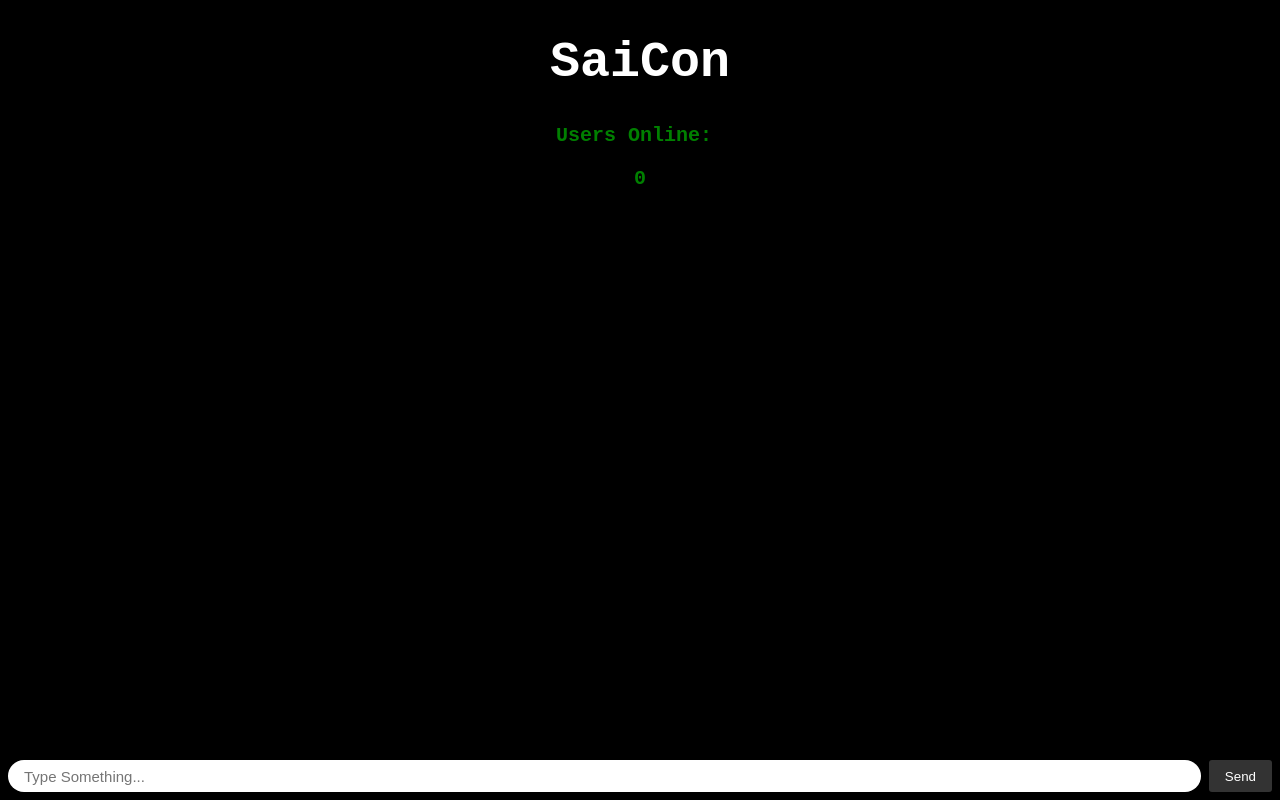
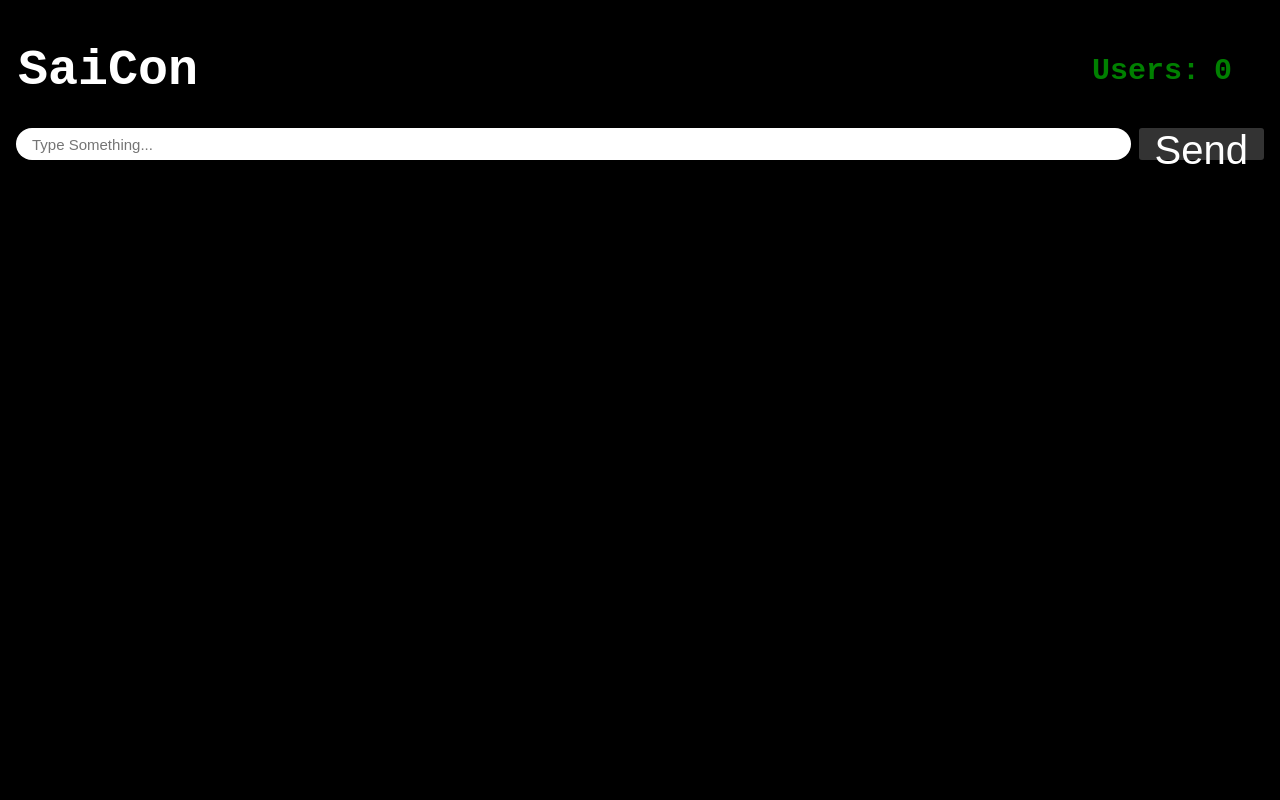
Before and after one commit to ATOMMAX-2001/SaiCon, a website: page index.html in a window 1280 px wide. Drawn offline with nearby package versions, Linux system fonts and the light colour scheme; no server answers.

Commit message:
Update index.html

```diff
--- a/index.html
+++ b/index.html
@@ -4,12 +4,99 @@
     <title>SaiCon</title>
 </head>
 <style type="text/css">
+  @media screen and (min-width: 400px)
+    {
+      body{
+        background-color: black;
+      }
+      .title{
+        font-size:80px;
+        color: white;
+        font-family: monospace;
+        font-weight: bold;
+        text-indent: 10px;
+      }
+      .user-field{
+      float:right;
+    }
+    .online-name,.online-value{
+      color:green;font-size:50px;
+      position: absolute;
+    }
+    .online-value{
+      right: 3rem;
+      top:1%;
+    }
+    .online-name{
+      right:5rem;
+      top:1%;
+    }
+    form{
+         background: rgba(0, 0, 0, 0.15);
+          padding: 0.25rem;
+          position: relative;
+          bottom: 0;
+          left: 0;
+          right: 0;
+          display: flex;
+          height: 3rem;
+          box-sizing: border-box;
+          backdrop-filter: blur(10px);
+    }
+    input{
+        border: none;
+        padding: 0 1rem;
+        flex-grow: 1;
+        border-radius: 2rem;
+        margin: 0.25rem;
+        font-size: 40px;
+        height: 3rem;
+    }
+     button{
+        background: #333;
+        border: none;
+        font-size:40px;
+        padding: 0 1rem;
+        margin: 0.25rem;
+        border-radius: 3px;
+        outline: none; color: #fff;
+    }
+    li{
+        color:white;
+        padding: 5px 10px;
+        background-color: purple;
+        list-style-type:none;
+        border-radius: 20px;
+        width: auto;
+        height: auto;
+        min-height: 1%;
+        min-width: 10%;
+        max-width: 30%;
+        margin-bottom: 1%;
+        overflow-wrap:break-word;
+        font-size:35px;
+    }
+    .sticky {
+    position: sticky;
+    top: 0;
+   }
+   .sticky + form {
+    padding-top: 20px;
+   }
+      header{
+      display: flex;
+      height: 10rem;
+      background-color: aqua;
+    }
+    }
+    @media only screen and (min-width:1000px){
     .title{
         font-size: 50px;
         font-family: monospace;
         color: white;
         font-weight: bold;
     }
+
     body{
         background-color: black;
     }
@@ -20,11 +107,12 @@
         border-radius: 2rem;
         margin: 0.25rem;
         font-size: 15px;
+        height: auto;
     }
     form{
          background: rgba(0, 0, 0, 0.15);
           padding: 0.25rem;
-          position: fixed;
+          position: relative;
           bottom: 0;
           left: 0;
           right: 0;
@@ -54,25 +142,66 @@
         max-width: 30%;
         margin-bottom: 1%;
         overflow-wrap:break-word;
+        font-size:18px;
     }
+    header{
+      display: flex;
+      height: 6rem;
+      background-color: aqua;
+    }
+    .user-field{
+      float:right;
+    }
+    .online-name,.online-value{
+      color:green;font-size:30px;
+      position: absolute;
+    }
+    .online-value{
+      right: 3rem;
+      top:3%;
+    }
+    .online-name{
+      right:5rem;
+      top:3%;
+    }
+    .sticky {
+    position: sticky;
+    top: 0;
+  }
+  .sticky + form {
+    padding-top: 20px;
+  }
+  }
+
 </style>
 <body>
-    <header>
-        <center><h1 class="title">SaiCon</h1></center>
-        <div>
-        <center><pre><h3 style="color:green;font-size:20px;">Users Online: <h3 id='userCount' style="color:green;font-size:20px;">0</h3></h3></pre></center>
+    <header id="saicon-head"style="background-color:black">
+        <h1 class="title">SaiCon</h1>
+        <div class="user-field">
+        <pre><h3 class="online-name" style="">Users:<h3 id='userCount' class="online-value">0</h3></h3></pre>
         </div>
     </header>
     <main>
         <ul id="message"></ul>
-        <form id="form">
+         <form id="form">
             <input id="input" type="text" name="user_message" placeholder="Type Something...">
             <button>Send</button>
         </form>
     </main>
+
 </body>
 <script src="/socket.io/socket.io.js"></script>
 <script>
+  window.onscroll = function() {stay_idiot()};
+  var header = document.getElementById("saicon-head");
+  var sticky = header.offsetTop;
+  function stay_idiot() {
+  if (window.pageYOffset > sticky) {
+    header.classList.add("sticky");
+  } else {
+    header.classList.remove("sticky");
+  }
+}
   var socket = io();
   let form = document.getElementById('form');
   let input = document.getElementById('input');
@@ -86,6 +215,15 @@
   });
   socket.on('user-count',function(count){
     document.getElementById('userCount').textContent=count;
+  });
+  window.addEventListener('beforeunload', function (e) {
+    e.preventDefault();
+    e.returnValue = '';
+    socket.emit("user-counts");
+  });
+
+  socket.on('user-counts',function(totalCount){
+    document.getElementById('userCount').textContent=totalCount;
   });
 
   socket.on('students-message',function(msg,totalCount){
```
